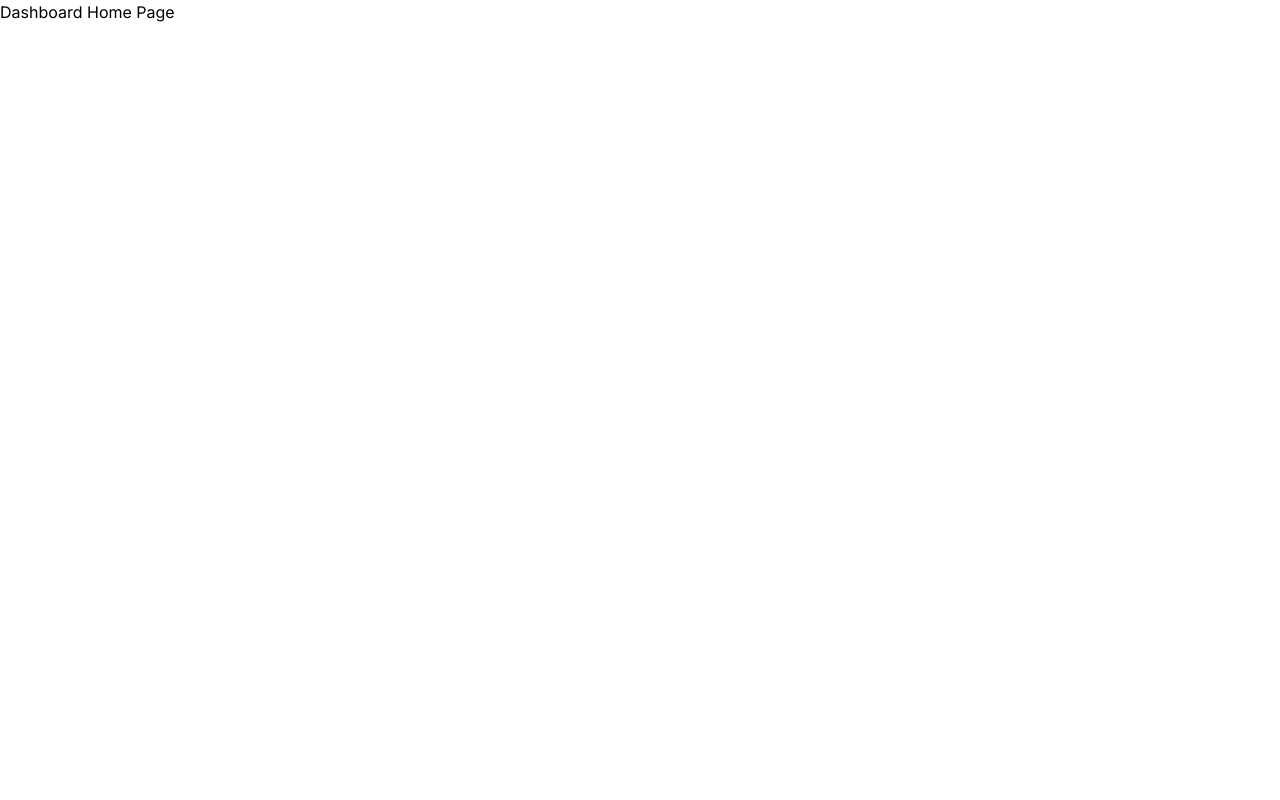
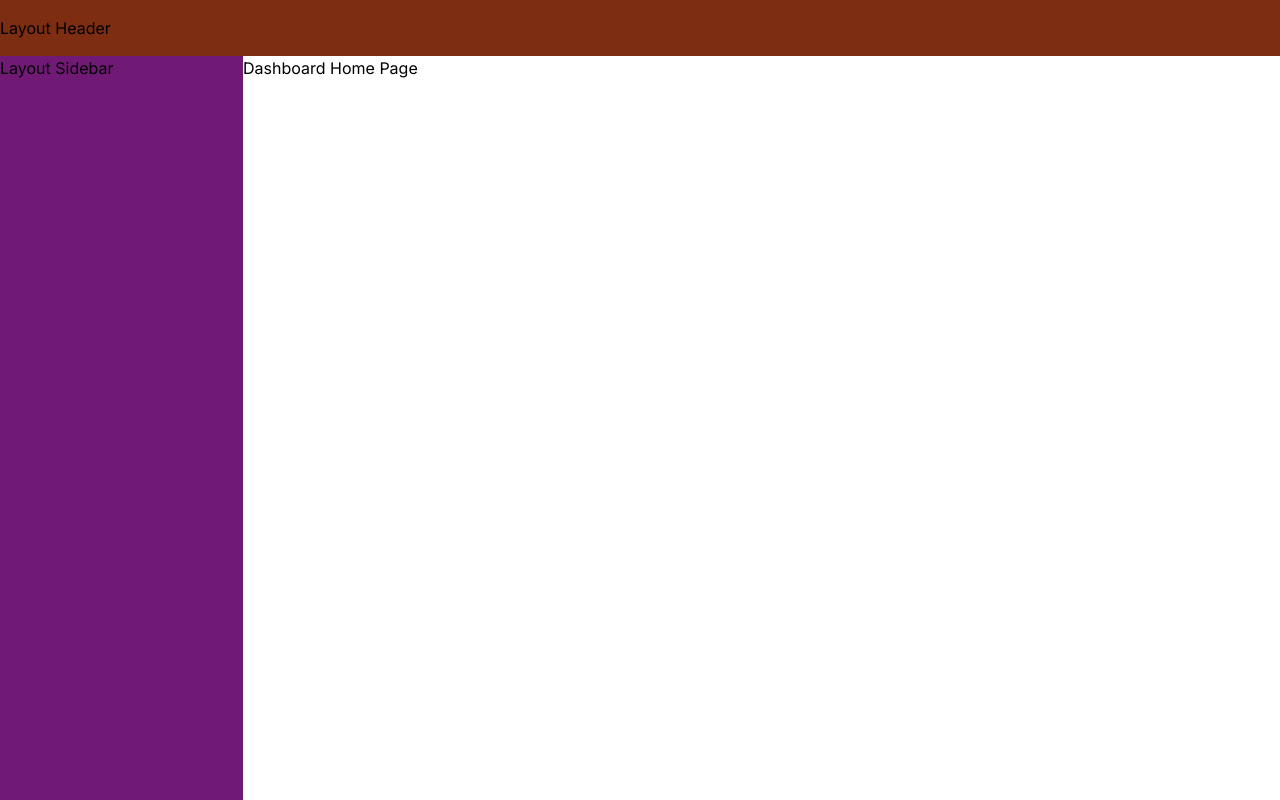
Before and after one commit to salman-aip/learn-nextjs-official-docs, a Next.js app: page /dashboard in a window 1280 px wide. Built offline with nearby package versions, Linux system fonts and the light colour scheme.

Commit message:
initialize pages and layouts

```diff
--- /dev/null
+++ b/src/app/dashboard/layout.js
@@ -0,0 +1,11 @@
+export default function DashboardLayout({ children }) {
+  return (
+    <div className="w-full min-h-screen bg-white text-black">
+      <div className="w-full h-auto mx-auto py-4 bg-orange-900">Layout Header</div>
+      <div className="w-full h-[calc(100vh_-_56px)] flex">
+        <div className="w-[300px] bg-fuchsia-900">Layout Sidebar</div>
+        {children}
+      </div>
+    </div>
+  );
+}
--- a/src/app/dashboard/page.js
+++ b/src/app/dashboard/page.js
@@ -1,6 +1,6 @@
 export default function DashboardHome() {
   return (
-    <div className="w-full min-h-screen bg-white text-black">
+    <div className="w-full h-auto">
       <h1>Dashboard Home Page</h1>
     </div>
   );
```
